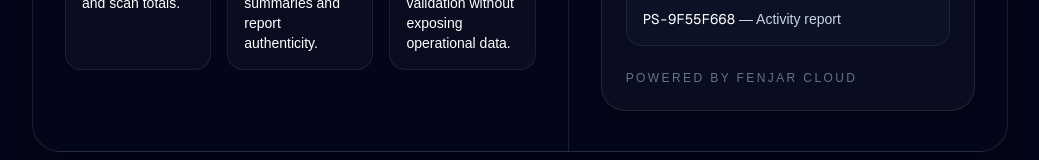
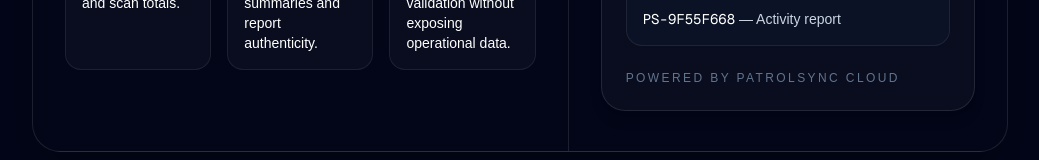
Before and after one commit to andrewfenwick1989-prog/patrolsync-verify, a Next.js app: page / in a window 1280 px wide. Shown: the part 540-700 px from the top of the page, without its empty margins (120-1159 px from the left). Built offline with nearby package versions, Linux system fonts and the light colour scheme.

Commit message:
Replace FenJar branding with PatrolSync Cloud

```diff
--- a/app/layout.tsx
+++ b/app/layout.tsx
@@ -15,7 +15,7 @@ const geistMono = Geist_Mono({
 export const metadata: Metadata = {
   title: "PatrolSync Report Verification",
   description:
-    "Verify the authenticity of PatrolSync security patrol reports using the official verification service powered by FenJar.",
+    "Verify the authenticity of PatrolSync security patrol reports using the official verification service powered by PatrolSync Cloud.",
   icons: {
     icon: "/icon.png",
     shortcut: "/icon.png",
--- a/app/page.tsx
+++ b/app/page.tsx
@@ -110,7 +110,7 @@ export default function Home() {
                 </div>
 
                 <p className="mt-6 text-xs uppercase tracking-[0.2em] text-slate-500">
-                  Powered by FenJar Cloud
+                  Powered by PatrolSync Cloud
                 </p>
               </div>
             </aside>
--- a/app/verify/[id]/page.tsx
+++ b/app/verify/[id]/page.tsx
@@ -44,7 +44,7 @@ export default async function VerifyPage({
             </p>
 
             <p className="mt-8 text-xs text-slate-500 uppercase tracking-widest">
-              Powered by FenJar Cloud
+              Powered by PatrolSync Cloud
             </p>
           </div>
         </div>
```
